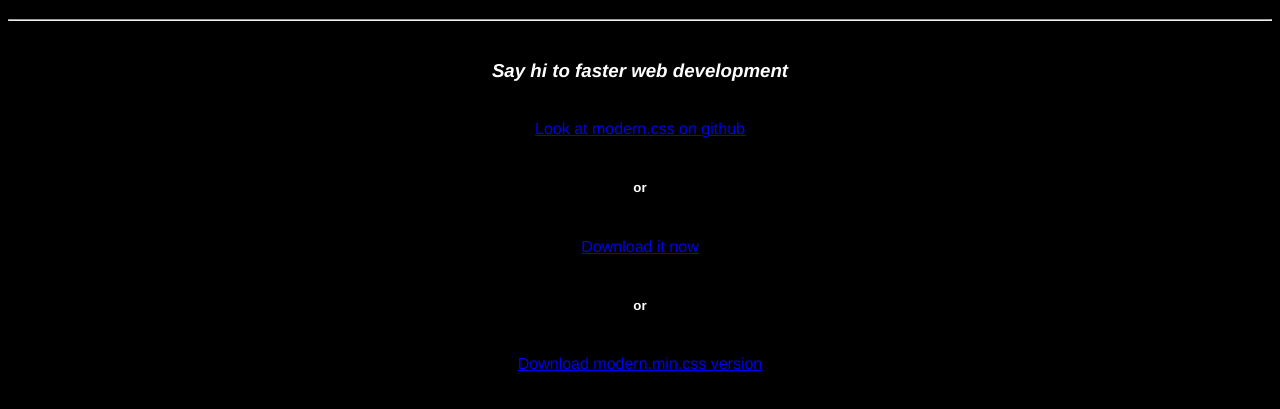
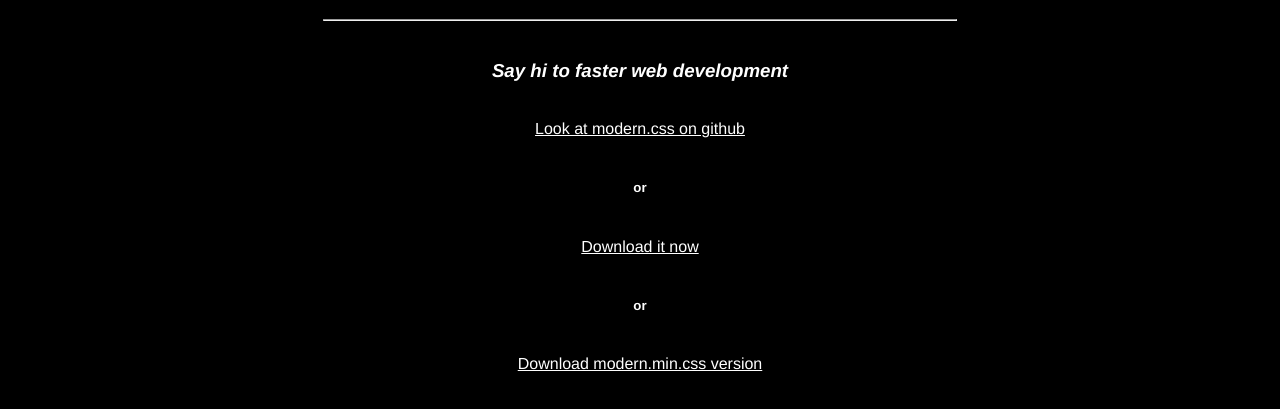
Before and after one commit to leodev12345/getmodern.css, a plain HTML site: page index.html in a window 1280 px wide. Shown: the part 101-510 px from the top of the page. Drawn offline with Linux system fonts and the light colour scheme.

Commit message:
Update index.html

```diff
--- a/index.html
+++ b/index.html
@@ -4,6 +4,8 @@
 <title>Get modern.css</title>
 <link rel="stylesheet" href="modern.css">
 <style>
+  hr{width:50%;}
+  a{color:white;}
 </style>
 </head>
 <body class="modern-body">
```
